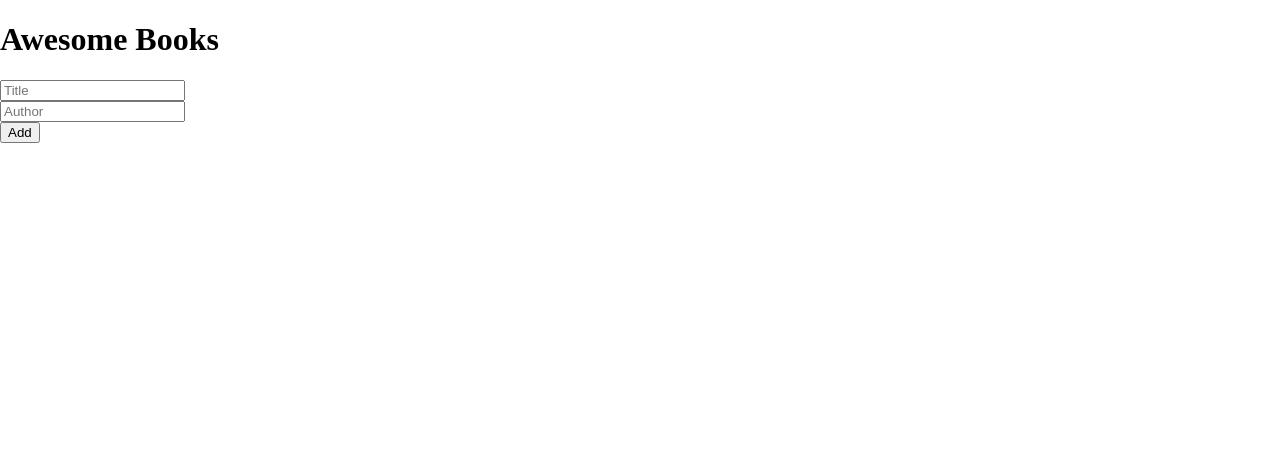
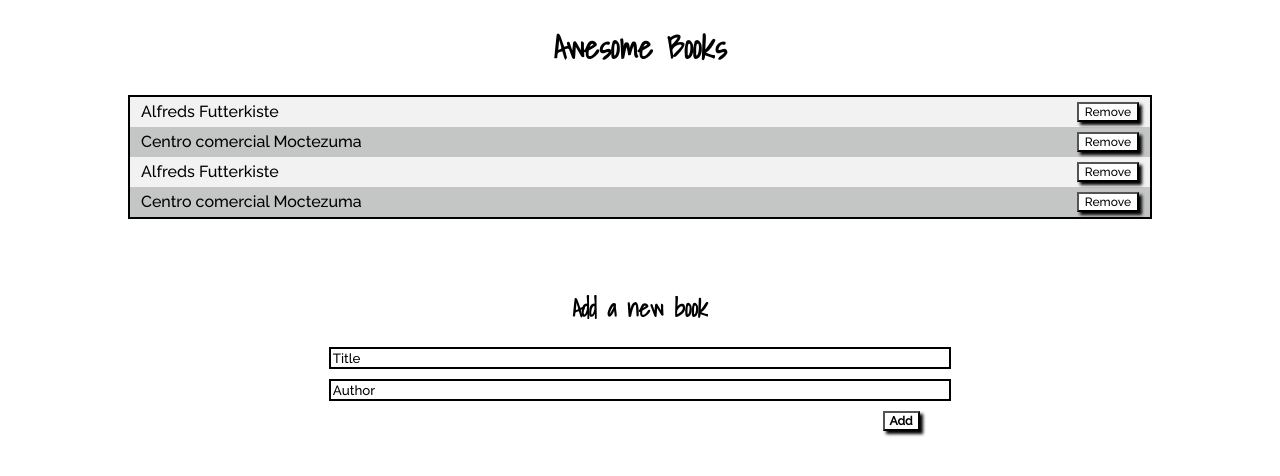
Before and after one commit to Mhamad-Raad/Awesome-Books, a website: page index.html in a window 1280 px wide. Drawn offline with Linux system fonts and the light colour scheme.

Commit message:
add style

```diff
--- a/CSS/books.css
+++ b/CSS/books.css
@@ -0,0 +1,19 @@
+table {
+  border: 2px solid black;
+  border-collapse: collapse;
+  width: 80%;
+}
+
+tr {
+  background-color: #f2f2f2;
+  display: flex;
+  justify-content: space-between;
+  align-items: center;
+  height: 30px;
+  padding-left: 10px;
+  padding-right: 10px;
+}
+
+tr:nth-child(even) {
+  background-color: #c4c5c5;
+}
--- /dev/null
+++ b/CSS/form.css
@@ -0,0 +1,28 @@
+form {
+  width: 60%;
+  display: flex;
+  flex-direction: column;
+  align-items: center;
+  position: relative;
+}
+
+form > input {
+  width: 80%;
+  margin-top: 10px;
+  border: 2px solid black;
+}
+
+.title-input {
+  margin-top: 0;
+}
+
+.author-input {
+  margin-bottom: 10px;
+}
+
+.add-btn {
+  margin-left: 68%;
+  padding-left: 5px;
+  padding-right: 5px;
+  font-weight: 900;
+}
--- a/CSS/index.css
+++ b/CSS/index.css
@@ -1,3 +1,37 @@
 body {
   margin: 0;
+  display: flex;
+  flex-direction: column;
+  width: 100%;
+  align-items: center;
 }
+
+.spacer {
+  height: 50px;
+}
+
+button {
+  background-color: #fff;
+  border-color: black;
+  color: black;
+  text-align: center;
+  text-decoration: none;
+  font-size: 12px;
+  cursor: pointer;
+  -moz-box-shadow: 5px 5px 5px #222;
+  -webkit-box-shadow: 5px 5px 5px #222;
+  box-shadow: 3px 3px 3px black;
+}
+
+input, td, button {
+  font-family: 'Raleway', sans-serif;
+}
+
+*::-webkit-input-placeholder {
+  color: black;
+}
+
+h1, h2 {
+  font-family: 'Shadows Into Light', cursive;
+  font-weight: 900;
+}
--- a/index.html
+++ b/index.html
@@ -6,18 +6,43 @@
     <meta name="viewport" content="width=device-width, initial-scale=1.0">
     <title>Book Store</title>
     <link rel="stylesheet" href="./CSS/index.css">
+    <link rel="stylesheet" href="./CSS/books.css">
+    <link rel="stylesheet" href="./CSS/form.css">
+    <!-- add google fonts -->
+    <link rel="preconnect" href="https://fonts.googleapis.com">
+    <link rel="preconnect" href="https://fonts.gstatic.com" crossorigin>
+    <link href="https://fonts.googleapis.com/css2?family=Raleway:wght@500&display=swap" rel="stylesheet">
+    <link rel="preconnect" href="https://fonts.googleapis.com">
+    <link rel="preconnect" href="https://fonts.gstatic.com" crossorigin>
+    <link href="https://fonts.googleapis.com/css2?family=Shadows+Into+Light&display=swap" rel="stylesheet">
   </head>
   <body>
     <header>
       <h1>Awesome Books</h1>
     </header>
-    <section class="books">
-    </section>
+    <table>
+      <tr>
+        <td>Alfreds Futterkiste</td>
+        <td><button>Remove</button></td>
+      <tr>
+        <td>Centro comercial Moctezuma</td>
+        <td><button>Remove</button></td>
+      </tr>
+      <tr>
+        <td>Alfreds Futterkiste</td>
+        <td><button>Remove</button></td>
+      <tr>
+        <td>Centro comercial Moctezuma</td>
+        <td><button>Remove</button></td>
+      </tr>
+    </table>
+    <div class="spacer">
+
+    </div>
     <form class="add-book">
+      <h2>Add a new book</h2>
       <input type="text" class="title-input" placeholder="Title" required>
-      <br>
       <input type="text" class="author-input" placeholder="Author" required>
-      <br>
       <button type="button" class="add-btn">Add</button>
     </form>
     <script src="./JS/books.js"></script>
```
